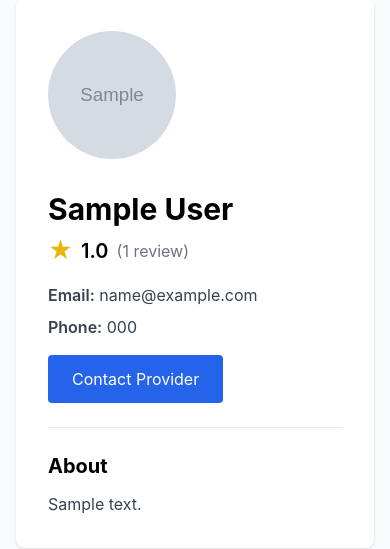
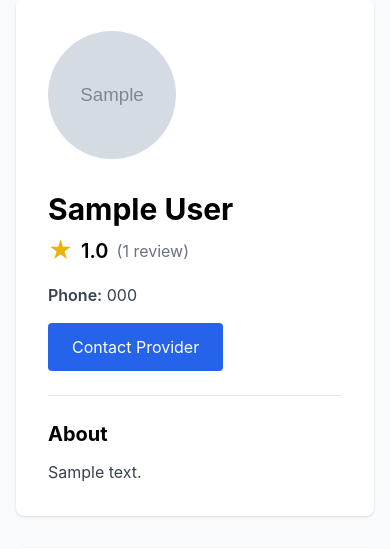
Before and after one commit to ivotripunovic/massage_marketplace, a Django app: a page that uses marketplace/templates/clients/provider_detail.html in a window 390 px wide. Shown: the part 141-690 px from the top of the page. Run offline with Django 5.2, Linux system fonts and the light colour scheme; tables that the repository leaves empty hold one stand-in row (values such as "Sample post"); grey boxes marked "Sample" are stand-in pictures; some libraries are stand-ins or nearby versions.

Commit message:
Remove provider email from public contact information
Provider email is no longer displayed on the detail page. The contact
button now links to the phone number instead of a mailto link.

Co-Authored-By: Claude Opus 4.5 <noreply@anthropic.com>

```diff
--- a/marketplace/templates/clients/provider_detail.html
+++ b/marketplace/templates/clients/provider_detail.html
@@ -44,21 +44,18 @@
             {% endif %}
 
             <!-- Contact Info -->
+            {% if provider.phone %}
             <div class="space-y-2 mb-4">
-                <p class="text-gray-700">
-                    <span class="font-semibold">Email:</span> {{ provider.user.email }}
-                </p>
-                {% if provider.phone %}
                 <p class="text-gray-700">
                     <span class="font-semibold">Phone:</span> {{ provider.phone }}
                 </p>
-                {% endif %}
             </div>
 
             <!-- Contact Button -->
-            <a href="mailto:{{ provider.user.email }}" class="inline-block bg-blue-600 text-white px-6 py-3 rounded hover:bg-blue-700">
+            <a href="tel:{{ provider.phone }}" class="inline-block bg-blue-600 text-white px-6 py-3 rounded hover:bg-blue-700">
                 Contact Provider
             </a>
+            {% endif %}
         </div>
     </div>
 
```
